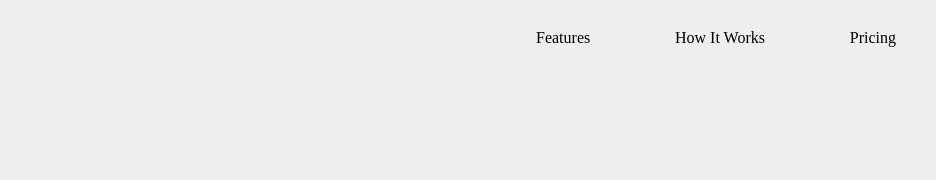
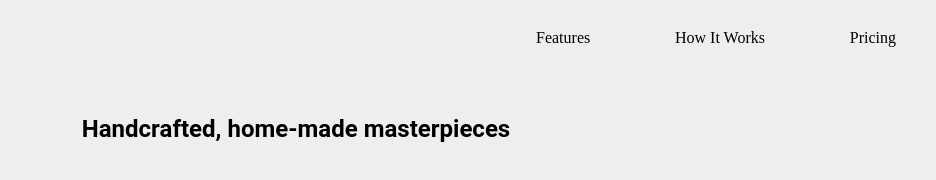
Before and after one commit to RedEyesVij/original-trambones, a website built with Vite: page index.html in a window 1280 px wide. Shown: the full height of the page, 344-1280 px from the left. Built offline with nearby package versions, Linux system fonts and the light colour scheme.

Commit message:
h2 added

```diff
--- a/index.html
+++ b/index.html
@@ -26,11 +26,11 @@
     </div>
   </div>
 
-  <!-- <div class="h2">
+  <div class="slog-container">
     <h2>Handcrafted, home-made masterpieces</h2>
   </div>
 
-  <form class="input-post" id="form">
+  <!--npm <form class="input-post" id="form">
     <input id="email" type="email" placeholder="Enter your email adress" required>
     <input id="submit" type="submit" value="GET STARTED" class="button"
       action="https://www.freecodecamp.com/email-submit">
--- a/style.css
+++ b/style.css
@@ -37,12 +37,15 @@ body {
 
 
 
-.h2 {
+.slog-container {
   display: flex;
-  margin-top: 80px;
-  padding: 0;
+  margin-top: 20px;
   flex-direction: column;
   text-align: center;
+}
+
+h2 {
+  font-family: Roboto;
 }
 
 .input-post {
```
